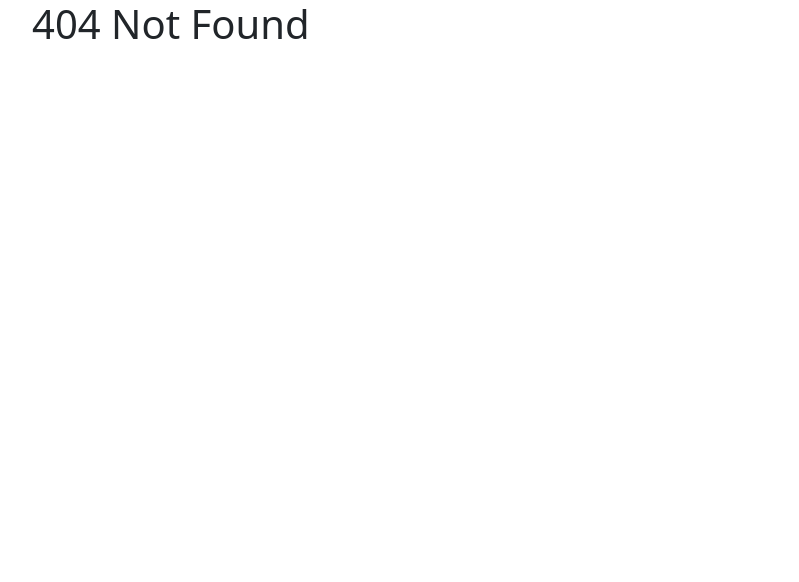
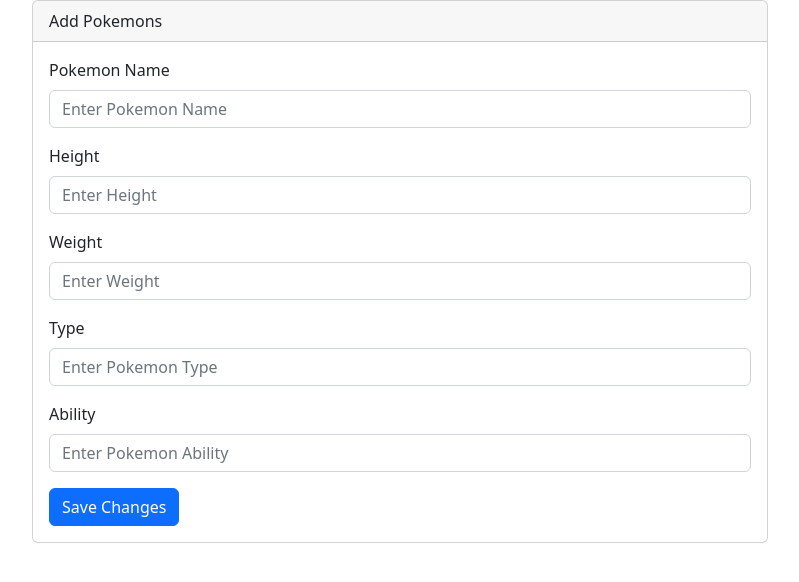
Before and after one commit to HtunHtunHtet/pokedex, a React (Create React App) app: page /add-pokemon in a window 1280 px wide. Before the commit this address had no page. Shown: the top 582 px of the page, without its empty margins (240-1039 px from the left). Built offline with nearby package versions, Linux system fonts and the light colour scheme.

Commit message:
Introduce Add pokemon feature

```diff
--- a/src/App.css
+++ b/src/App.css
@@ -15,3 +15,9 @@
     width: 10rem !important;
     height: 10rem !important;
 }
+
+.stat-wrapper {
+    padding: 10px;
+    border: 1px solid black;
+    margin: 10px;
+}
--- a/src/components/AddModel.tsx
+++ b/src/components/AddModel.tsx
@@ -1,4 +1,4 @@
-import React, {FormEvent, useState} from 'react';
+import React from 'react';
 import {useForm} from "react-hook-form";
 import Button from 'react-bootstrap/Button';
 import Modal from 'react-bootstrap/Modal';
--- /dev/null
+++ b/src/components/AddPokemon.tsx
@@ -0,0 +1,65 @@
+import React from 'react';
+import Card from 'react-bootstrap/Card';
+import Form from "react-bootstrap/Form";
+import {useForm} from "react-hook-form";
+import Button from 'react-bootstrap/Button';
+
+const AddPokemon = (): JSX.Element => {
+
+    const {register, handleSubmit} = useForm();
+
+    const onSubmit  = (data: any) => {
+        let newPokemons = localStorage.getItem('newPokemons');
+        if (null === newPokemons) {
+            localStorage.setItem('newPokemons',JSON.stringify([data ]));
+        } else {
+            newPokemons = JSON.parse(newPokemons);
+            //@ts-ignore
+            newPokemons.push(data);
+
+            localStorage.setItem('newPokemons', JSON.stringify(newPokemons));
+
+        }
+        window.location.href= '/';
+    }
+
+    return (
+        <Card>
+            <Card.Header>
+                Add Pokemons
+            </Card.Header>
+            <Card.Body>
+                <Form onSubmit={handleSubmit(onSubmit)}>
+                    <Form.Group className="mb-3">
+                        <Form.Label>Pokemon Name</Form.Label>
+                        <Form.Control id="name" type="text" placeholder="Enter Pokemon Name"  {...register("name")} required={true}/>
+                    </Form.Group>
+                    <Form.Group className="mb-3">
+                        <Form.Label>Height</Form.Label>
+                        <Form.Control id="height" type="number" placeholder="Enter Height" {...register("height")}  required={true} />
+                    </Form.Group>
+                    <Form.Group className="mb-3">
+                        <Form.Label>Weight</Form.Label>
+                        <Form.Control id="weight" type="number" placeholder="Enter Weight" {...register("weight")}  required={true} />
+                    </Form.Group>
+                    <Form.Group className="mb-3">
+                        <Form.Label>Type</Form.Label>
+                        <Form.Control id="type" type="text" placeholder="Enter Pokemon Type" {...register("type")}  required={true} />
+                    </Form.Group>
+                    <Form.Group className="mb-3">
+                        <Form.Label>Ability</Form.Label>
+                        <Form.Control id="ability" type="text" placeholder="Enter Pokemon Ability" {...register("ability")}  required={true} />
+                    </Form.Group>
+                    <Form.Control id="id" type="hidden" {...register("id")}
+                                  value={'newPokemon-'+Math.floor((1 + Math.random()) * 0x10000).toString(16).substring(1)}
+                    />
+                    <Button variant="primary" type="submit">
+                        Save Changes
+                    </Button>
+                </Form>
+            </Card.Body>
+        </Card>
+    )
+}
+
+export default AddPokemon;
--- a/src/components/App.tsx
+++ b/src/components/App.tsx
@@ -3,6 +3,7 @@
 import Home from "./Home";
 import Detail from "./Detail";
 import NoRoute from "./NoRoute";
+import AddPokemon from "./AddPokemon";
 
 const App = (): JSX.Element => {
     return (
@@ -10,6 +11,7 @@
             <Routes>
                 <Route path="/" element={<Home/>}/>
                 <Route path="/detail/:id" element={<Detail/>} />
+                <Route path="/add-pokemon" element={<AddPokemon/>} />
                 <Route path="*" element={<NoRoute/>} />
             </Routes>
         </BrowserRouter>
--- a/src/components/Detail.tsx
+++ b/src/components/Detail.tsx
@@ -6,21 +6,11 @@
 import Carousel from 'react-bootstrap/Carousel';
 import ListGroup from 'react-bootstrap/ListGroup';
 import Row from 'react-bootstrap/Row';
-import {IAdditionalFeatures, IPokemonAbilities, IPokemonStats, IPokemonTypes} from "./Interfaces";
+import {PokemonDetail, IAdditionalFeatures, IAddPokemon} from "./Interfaces";
 import Loading from "./Loadng";
 import AddModel from "./AddModel";
 import Button from "react-bootstrap/Button";
-
-interface PokemonDetail {
-    id: number|null,
-    name: string,
-    image: string[],
-    height: number | null,
-    weight?: number | null,
-    types: Array<IPokemonTypes>
-    abilities: Array<IPokemonAbilities>
-    stats: Array<IPokemonStats>
-}
+import {forEach} from "react-bootstrap/ElementChildren";
 
 const Detail = (): JSX.Element => {
 
@@ -42,6 +32,52 @@
     useEffect(  () => {
         if (undefined === id) {
             alert ('Missing id');
+            return;
+        }
+
+        //check in localStorage
+        let newPokemons = localStorage.getItem('newPokemons');
+        let isNewPokemon = id.includes('newPokemon');
+        if (null !== newPokemons && isNewPokemon) {
+            let pokemons: Array<IAddPokemon> = JSON.parse(newPokemons);
+
+            pokemons.map((pokemon) => {
+                if(pokemon.id === id) {
+                    setPokemon({
+                        id: parseInt(pokemon.id),
+                        name: pokemon.name,
+                        image: [],
+                        height: pokemon.height,
+                        weight: pokemon.weight,
+                        types: [
+                            {
+                                slot: '100',
+                                type: {
+                                    name: pokemon.type,
+                                    url: 'www.google.com'
+                                }
+                            }
+                        ],
+                        abilities: [
+                            {
+                                is_hidden: false,
+                                slot: 1000,
+                                ability: {
+                                    url: 'www.example.com',
+                                    name: pokemon.ability
+                                }
+                            }
+                        ],
+                        stats: [],
+                    })
+                }
+            })
+            //check additional feature local storage
+            let additionalFeatureLocalStorage = localStorage.getItem(`additional-features-${id}`)
+            if (null !== additionalFeatureLocalStorage) {
+                setAdditionalFeature(JSON.parse(additionalFeatureLocalStorage));
+            }
+            setIsLoading(!isLoading);
             return;
         }
 
@@ -68,7 +104,8 @@
             }
 
             setIsLoading(!isLoading)
-        }, error => alert(error)) // you can put this error message in the bootsrap modal
+            // you can put this error message in the bootsrap modal
+        }, error => alert(error))
     },[])
 
     const handleModel = () => setShowModel(!showModel)
@@ -80,9 +117,11 @@
                 ? <Loading/>
                 :
                 <>
+                    {
+                        (pokemon.image.length > 0) &&
                         <Carousel>
                             {
-                            ((!isLoading) && pokemon.image.map((image, index) => (
+                                (pokemon.image.map((image, index) => (
                                     <Carousel.Item key={index}>
                                         <img
                                             className="rounded mx-auto d-block"
@@ -94,6 +133,7 @@
                             }
 
                         </Carousel>
+                    }
                     <Card.Header>
                         <Card.Title className="text-capitalize"><h2>{pokemon.name}</h2></Card.Title>
                     </Card.Header>
--- a/src/components/Home.tsx
+++ b/src/components/Home.tsx
@@ -9,7 +9,7 @@
 import Loading from "./Loadng";
 
 //import interfaces
-import {IPokemon} from "./Interfaces";
+import {IAddPokemon, IPokemon} from "./Interfaces";
 
 const Home = (): JSX.Element => {
     const [pokemons, setPokemons] = useState<Array<IPokemon>>([]);
@@ -18,6 +18,7 @@
     const [limit, setLimit] = useState<number>(20);
     const [currentPage, setCurrentPage] = useState<number>(1);
     const [isLoading, setIsLoading] = useState<boolean>(true);
+    const [newPokemons, setNewPokemons] = useState<Array<IAddPokemon>>([]);
 
     useEffect(  () => {
         getAllPokemons().then(data => {
@@ -25,6 +26,11 @@
             setCount(data.count);
             setIsLoading(!isLoading);
         }, error => alert(error))
+
+        let newlyAddedPokemon = localStorage.getItem('newPokemons');
+        if (null !== newlyAddedPokemon) {
+            setNewPokemons(JSON.parse(newlyAddedPokemon));
+        }
 
     },[])
 
@@ -42,10 +48,38 @@
             {(isLoading)
                 ? <Loading/>
                 : <>
-                    <Card.Header>Pokedex - {count} Pokemons</Card.Header>
+                    <Card.Header>
+                        <Row>
+                            <Col sm={{span:6}}>
+                                Pokedex - {count} Pokemons
+                            </Col>
+                            <Col sm={{span:6}} className="text-right">
+                                <Link to={`/add-pokemon`}>Add Pokemon</Link>
+                            </Col>
+                        </Row>
+                    </Card.Header>
                     <Card.Body>
                         <ListGroup variant="flush">
-                            {pokemons.map((pokemon, index) =>
+                            <>
+                            {
+                                newPokemons.map((pokemon, index) => {
+                                    return (
+                                        <ListGroup.Item key={index}>
+                                            <Row>
+                                                <Col sm={{span: 6}} className="text-capitalize">
+                                                    {pokemon.name}
+                                                </Col>
+                                                <Col sm={{span: 6}} className='text-right'>
+                                                    <Link to={`/detail/${pokemon.id}`}>Detail</Link>
+                                                </Col>
+                                            </Row>
+                                        </ListGroup.Item>
+                                    )
+                                })
+                            }
+
+                            {
+                                pokemons.map((pokemon, index) =>
                             {
                                 let id = (pokemon.url.replace('https://pokeapi.co/api/v2/pokemon/','')).replace('/','');
 
@@ -62,8 +96,8 @@
                                     </ListGroup.Item>
                                 )
                             }
-
                             )}
+                            </>
                         </ListGroup>
                     </Card.Body>
                     <Card.Footer>
```
Also changed, not shown: src/components/Interfaces.ts (+20 -0 lines). Lines whose indentation alone changed are shown as unchanged.
